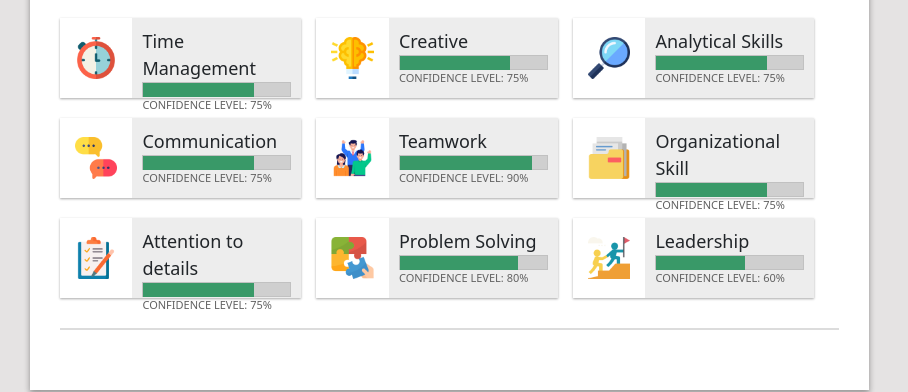
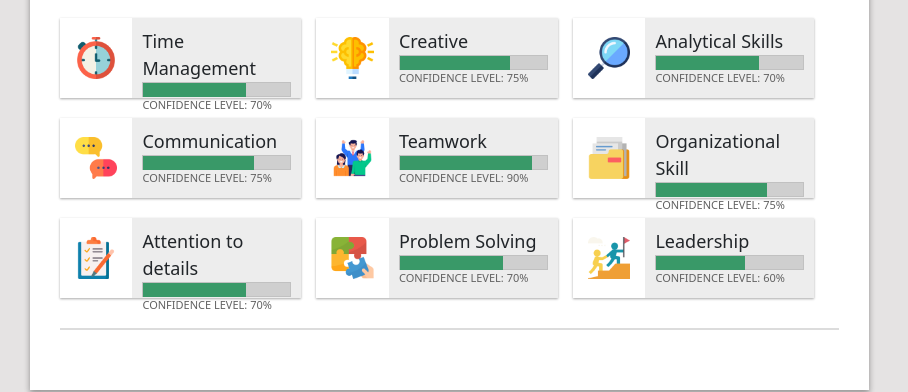
Before and after one commit to RichardBarreda/my-portfolio, a Vue app: page / in a window 1280 px wide. Shown: the part 2235-2627 px from the top of the page, without its empty margins (0-908 px from the left). Built offline with nearby package versions, Linux system fonts and the light colour scheme.

Commit message:
changes in technical skills

```diff
--- a/src/components/Technical.vue
+++ b/src/components/Technical.vue
@@ -114,7 +114,7 @@
 
             personalSkill1: "Time Management",
             personalIcon1: require('../assets/time.png'),
-            personalLevel1: "75%",
+            personalLevel1: "70%",
 
             personalSkill2: "Creative",
             personalIcon2: require('../assets/creative.png'),
@@ -122,7 +122,7 @@
 
             personalSkill3: "Analytical Skills",
             personalIcon3: require('../assets/analytical.png'),
-            personalLevel3: "75%",
+            personalLevel3: "70%",
 
             personalSkill4: "Communication",
             personalIcon4: require('../assets/communication.png'),
@@ -138,11 +138,11 @@
 
             personalSkill7: "Attention to details",
             personalIcon7: require('../assets/attention.png'),
-            personalLevel7: "75%",
+            personalLevel7: "70%",
 
             personalSkill8: "Problem Solving",
             personalIcon8: require('../assets/solving.png'),
-            personalLevel8: "80%",
+            personalLevel8: "70%",
 
             personalSkill9: "Leadership",
             personalIcon9: require('../assets/leader.png'),
--- a/vue.config.js
+++ b/vue.config.js
@@ -1,8 +1,7 @@
-const { defineConfig } = require('@vue/cli-service')
-module.exports = defineConfig({
-  transpileDependencies: true
-})
+// vue.config.js file to be placed in the root of your repository
 
 module.exports = {
-  publicPath: '/my-portfolio/'
+  publicPath: process.env.NODE_ENV === 'production'
+    ? '/my-portfolio/'
+    : '/'
 }
```
Also changed, not shown: 1 other file (tests, documents, lock files or other folders).
